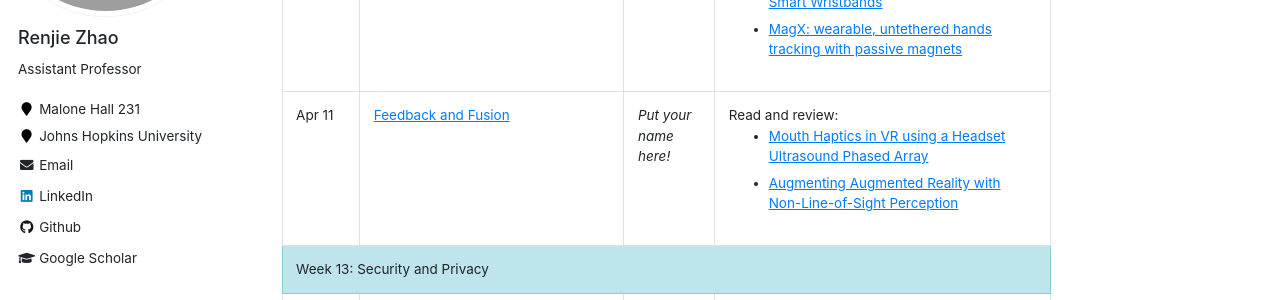
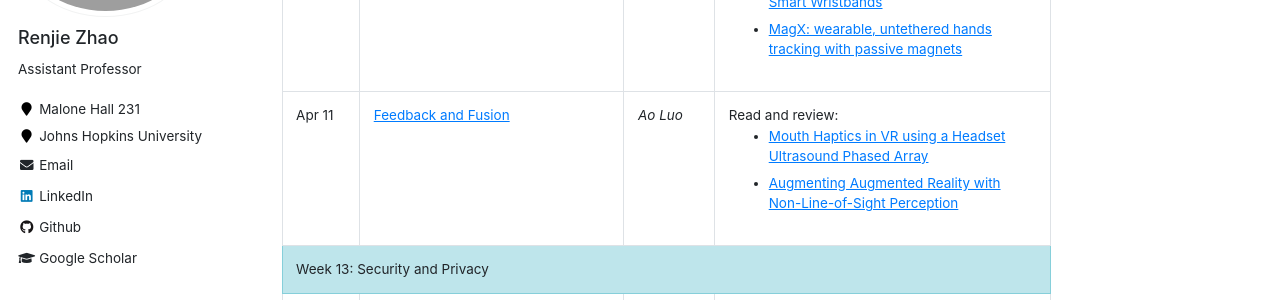
Before and after one commit to mle0108/RenjieZhao.github.io, a Jekyll site: the page built from _teaching/2024-spring-716.md, in a window 1280 px wide and 900 px high, scrolled down 12023 px. Shown: the part 153-453 px from the top of the window. Built offline with Jekyll 4.4.1, drawn with Linux system fonts in a browser that asks for light colours.

Commit message:
update discussion leader

```diff
--- a/_teaching/2024-spring-716.md
+++ b/_teaching/2024-spring-716.md
@@ -900,7 +900,7 @@ The project will have three milestones:
           <li>What is different (or not!) about WSN nodes versus phones, laptops, etc? What impact does that have on their communication mechanisms?</li>
         </ul> -->
       </td>
-      <td><i>Put your name here!</i></td>
+      <td><i>Ao Luo</i></td>
       <td>
         Read and review:
         <ul>
```
